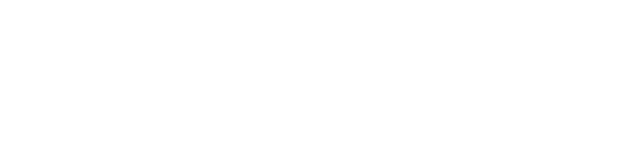
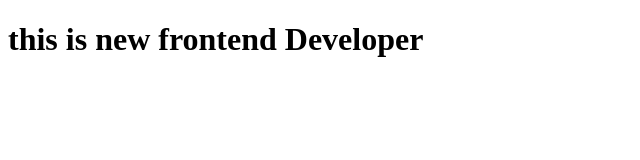
Before and after one commit to VaibhavG01/localRepo, a plain HTML site: page index.html in a window 1280 px wide. Shown: the whole page, without its empty margins (0-640 px from the left). Drawn offline with Linux system fonts and the light colour scheme.

Commit message:
new front end developer  add

```diff
--- a/index.html
+++ b/index.html
@@ -1,11 +1,14 @@
 <!DOCTYPE html>
 <html lang="en">
+
 <head>
     <meta charset="UTF-8">
     <meta name="viewport" content="width=device-width, initial-scale=1.0">
     <title>Document</title>
 </head>
+
 <body>
+    <h1>this is new frontend Developer</h1>
+</body>
 
-</body>
 </html>
```
